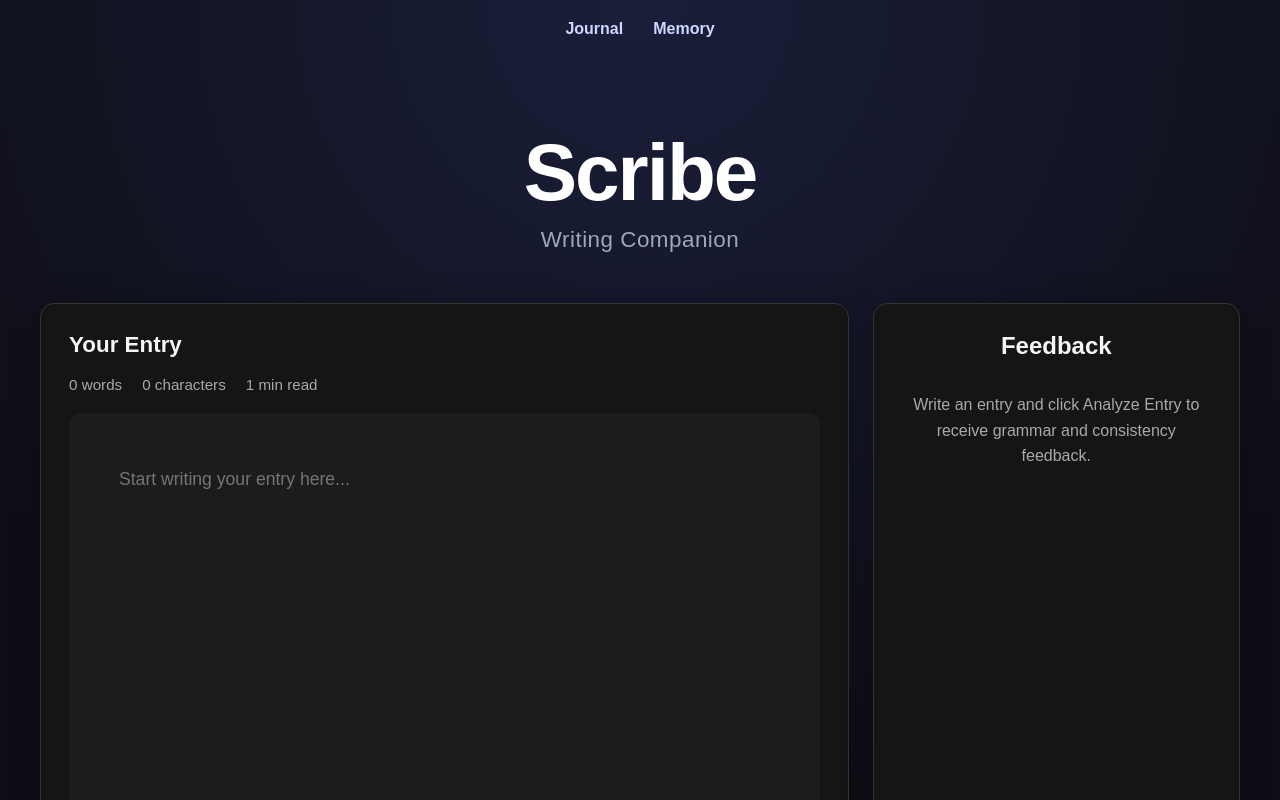
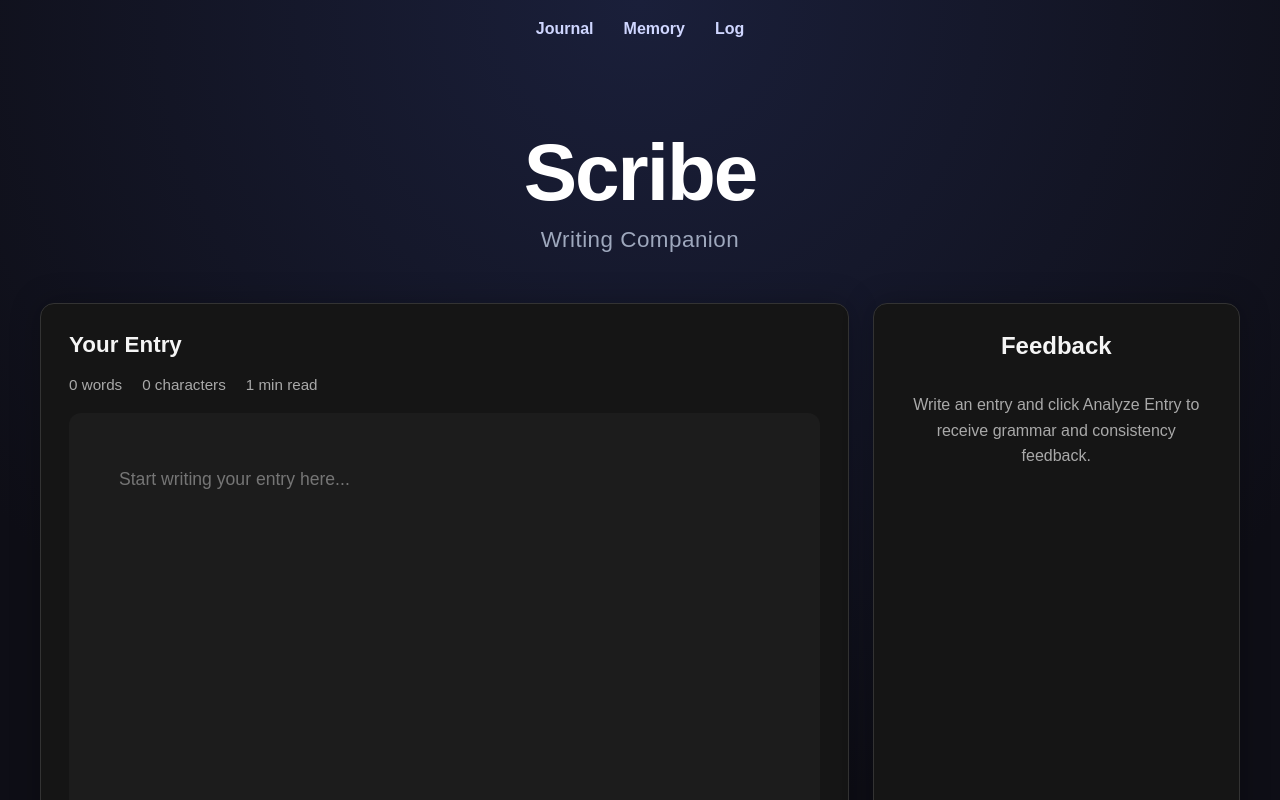
Before and after one commit to Zeta1313/Scribe, a React (Vite) app: page / in a window 1280 px wide. Shown: the top 800 px of the page. Built offline with nearby package versions, Linux system fonts and the light colour scheme.

Commit message:
Added nav link to Log page.

```diff
--- a/src/App.jsx
+++ b/src/App.jsx
@@ -1,6 +1,7 @@
 import { Routes, Route, Link } from "react-router-dom";
 import Journal from "./pages/Journal";
 import History from "./pages/History";
+import Log from "./pages/Log";
 import './App.css'
 
 export default function App() {
@@ -9,11 +10,13 @@ export default function App() {
       <nav className="app-nav">
         <Link to="/">Journal</Link>
         <Link to="/history">Memory</Link>
+        <Link to="/log">Log</Link>
       </nav>
 
       <Routes>
         <Route path="/" element={<Journal />} />
         <Route path="/history" element={<History />} />
+        <Route path="/log" element={<Log />} />
       </Routes>
     </div>
   );
```
